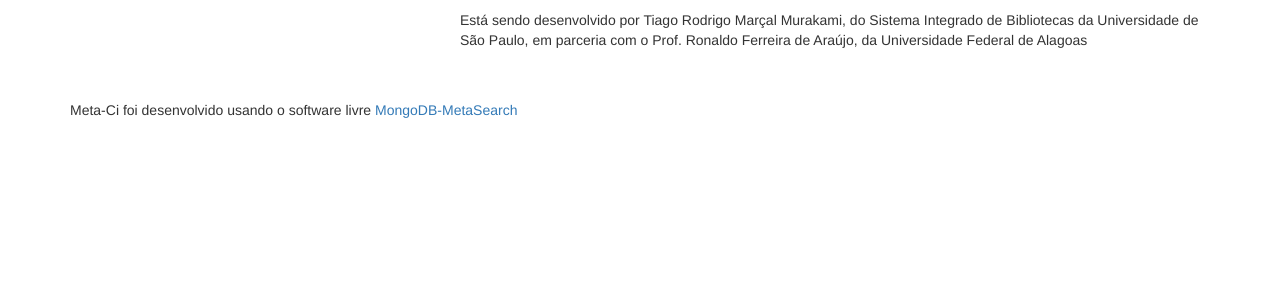
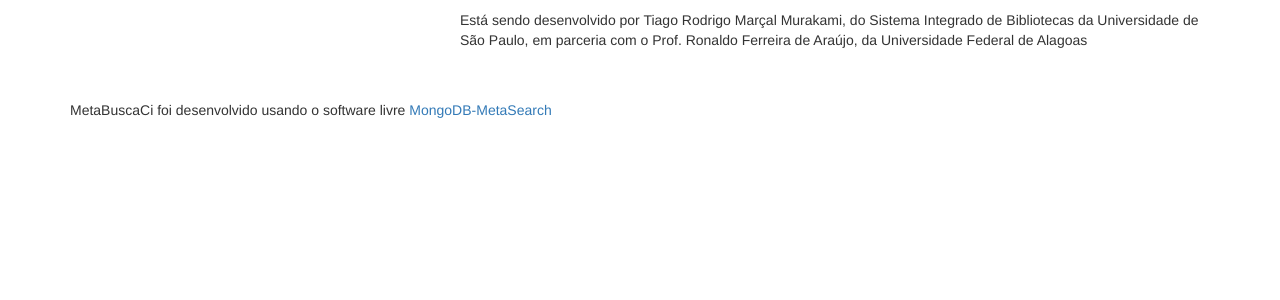
Before and after one commit to trmurakami/mongobd_metasearch, a PHP site: page /about.php in a window 1280 px wide. Shown: the part 232-532 px from the top of the page. Run offline with PHP 8.4, Linux system fonts and the light colour scheme.

```diff
--- a/inc/footer.php
+++ b/inc/footer.php
@@ -1,6 +1,6 @@
 <!-- CI-Explorer - Footer -->
 <br/><br/>
 <div class="row">
-  <div class="col-md-8"><p>Meta-Ci foi desenvolvido usando o software livre <a href="https://github.com/trmurakami/mongobd_metasearch">MongoDB-MetaSearch</p></a></div>
+  <div class="col-md-8"><p>MetaBuscaCi foi desenvolvido usando o software livre <a href="https://github.com/trmurakami/mongobd_metasearch">MongoDB-MetaSearch</p></a></div>
   <div class="col-md-4"><p></p></div>
 </div>
```
Also changed, not shown: 1 other file.
